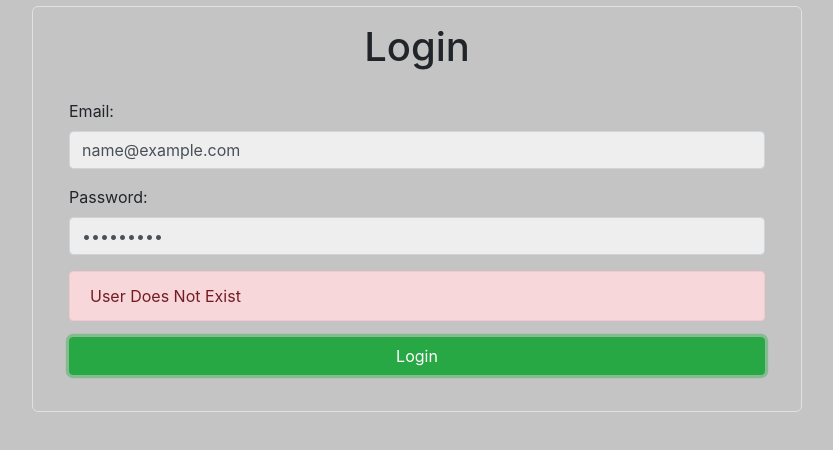
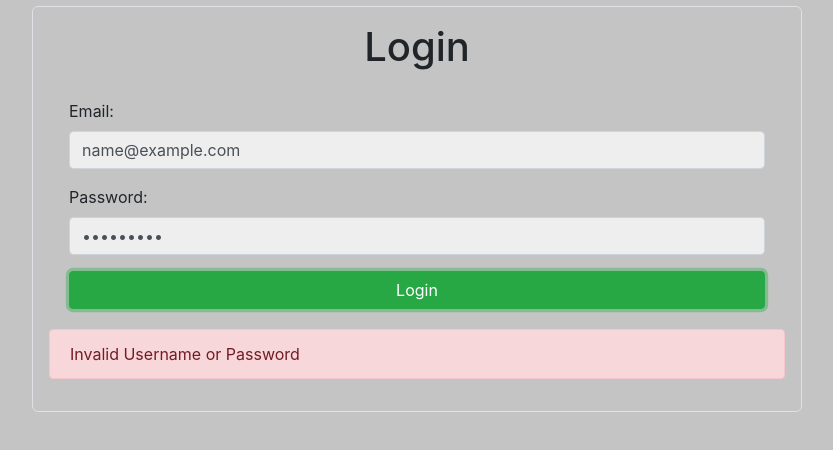
Before and after one commit to ammarhz/vue-learning, a Vue app: page /login in a window 1280 px wide. Both pictures are taken after typing "name@example.com", "Sample123" into the empty fields and a click on the button "Login". Shown: the top 450 px of the page, without its empty margins (229-1062 px from the left). Built offline with nearby package versions, Linux system fonts and the light colour scheme.

Commit message:
modified login form

```diff
--- a/src/components/LoginForm.vue
+++ b/src/components/LoginForm.vue
@@ -2,9 +2,9 @@
   <div class="container-fluid">
     <div class="w-100 p-3 border">
       <div class="text-center">
-        <h1>Login</h1>
+        <h1>{{ heading }}</h1>
       </div>
-      <form @submit.prevent="login" class="card-body">
+      <form @submit.prevent="login" class="card-body" v-if="heading === 'Login'">
         <div class="form-group">
           <label for="email" class="control-label">Email:</label>
           <input v-model="User.email" id="email" class="input-md textInput form-control" type="email" autofocus="autofocus" tabindex="1" placeholder="..." required @input="isDisplaying"/>
@@ -13,12 +13,12 @@
           <label for="password" class="control-label">Password:</label>
           <input v-model="User.password" id="password" class="input-md textInput form-control" type="password" autofocus="autofocus" tabindex="2" placeholder="..." required @input="isDisplaying"/>
         </div>
-        <div v-show="showAlert" v-bind:class="getUserData">
-          <p class="alert alert-success" v-if="userNameFromStore !=''">Welcome {{ userNameFromStore }}</p>
-          <p class="alert alert-danger" v-else>User Does Not Exist</p>
-        </div>
         <button id="submit" type="submit" class="btn btn-block btn-success">Login</button>
       </form>
+      <div v-show="showAlert">
+        <p class="alert alert-success text-center" v-if="heading === 'Login Successful'">Welcome {{ userNameFromStore }}</p>
+        <p class="alert alert-danger" v-else>Invalid Username or Password</p>
+      </div>
     </div>
   </div>
 </template>
@@ -35,25 +35,25 @@ export default {
       showAlert: false,
       userData: this.$store.getters.getUserData,
       userNameFromStore: '',
+      heading: 'Login',
     };
   },
   methods: {
     login() {
+      for(let i = 0; i < this.$data.userData.length; i++) {
+        if (this.$data.userData[i].email === this.$data.User.email) {
+          if (this.$data.userData[i].password === this.$data.User.password) {
+            this.$data.userNameFromStore = this.$data.userData[i].firstName;
+            this.$data.heading = 'Login Successful';
+            break;
+          }
+        }
+      }
       this.$data.showAlert = true;
     },
     isDisplaying() {
       this.$data.showAlert = false;
-    },
-  },
-  computed: {
-    getUserData() {
-      for (let i = 0; i<this.$data.userData.length; i++) {
-        if (this.$data.userData[i].email === this.$data.User.email) {
-          this.$data.userNameFromStore = this.$data.userData[i].firstName;
-          break;
-        }
-        this.$data.userNameFromStore = '';
-      }
+      this.$data.userNameFromStore = '';
     },
   },
 };
--- a/src/store.js
+++ b/src/store.js
@@ -39,6 +39,5 @@ export default new Vuex.Store({
 
   },
   actions: {
-
   },
 });
```
Also changed, not shown: 1 other file (tests, documents, lock files or other folders).
